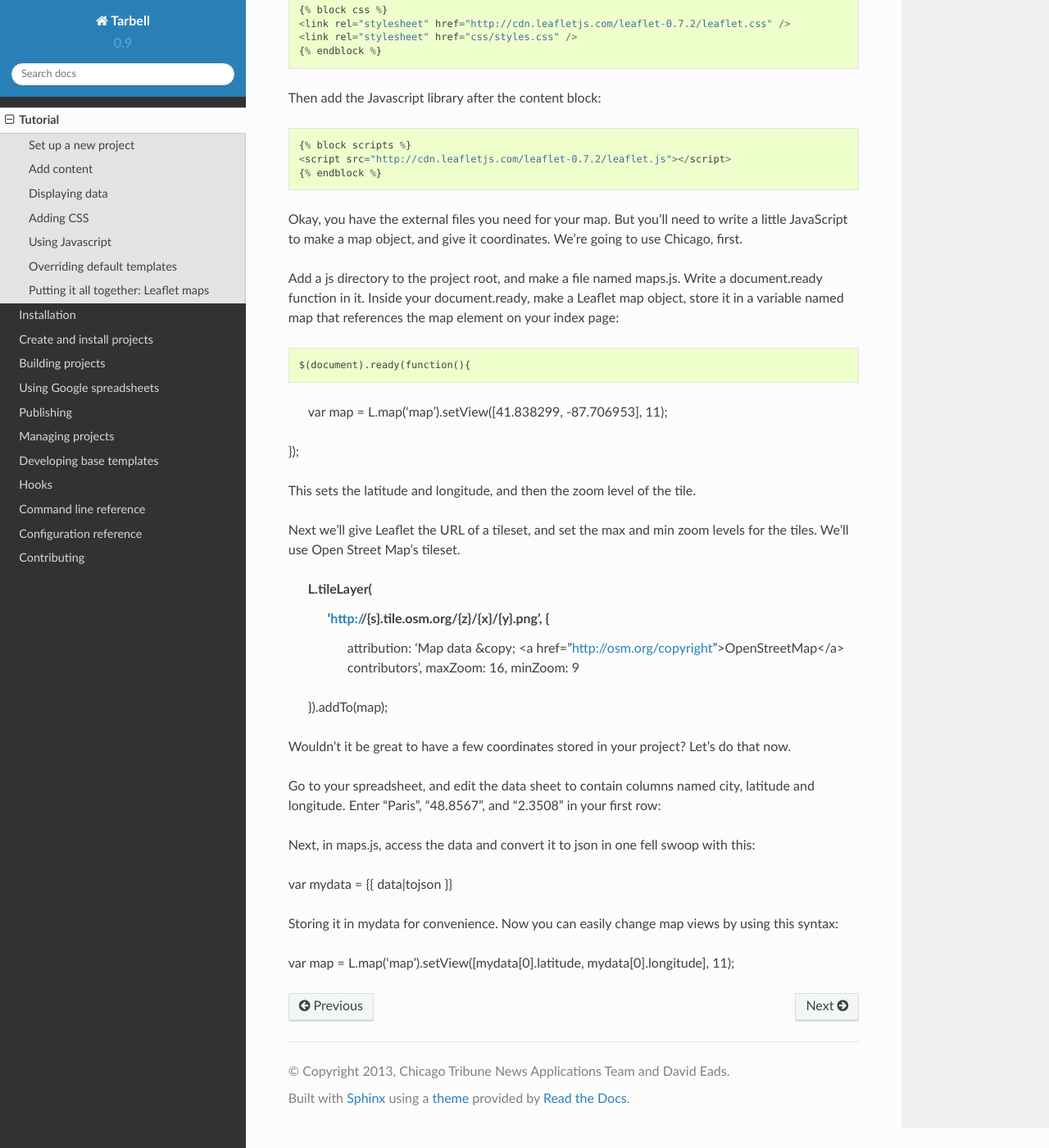
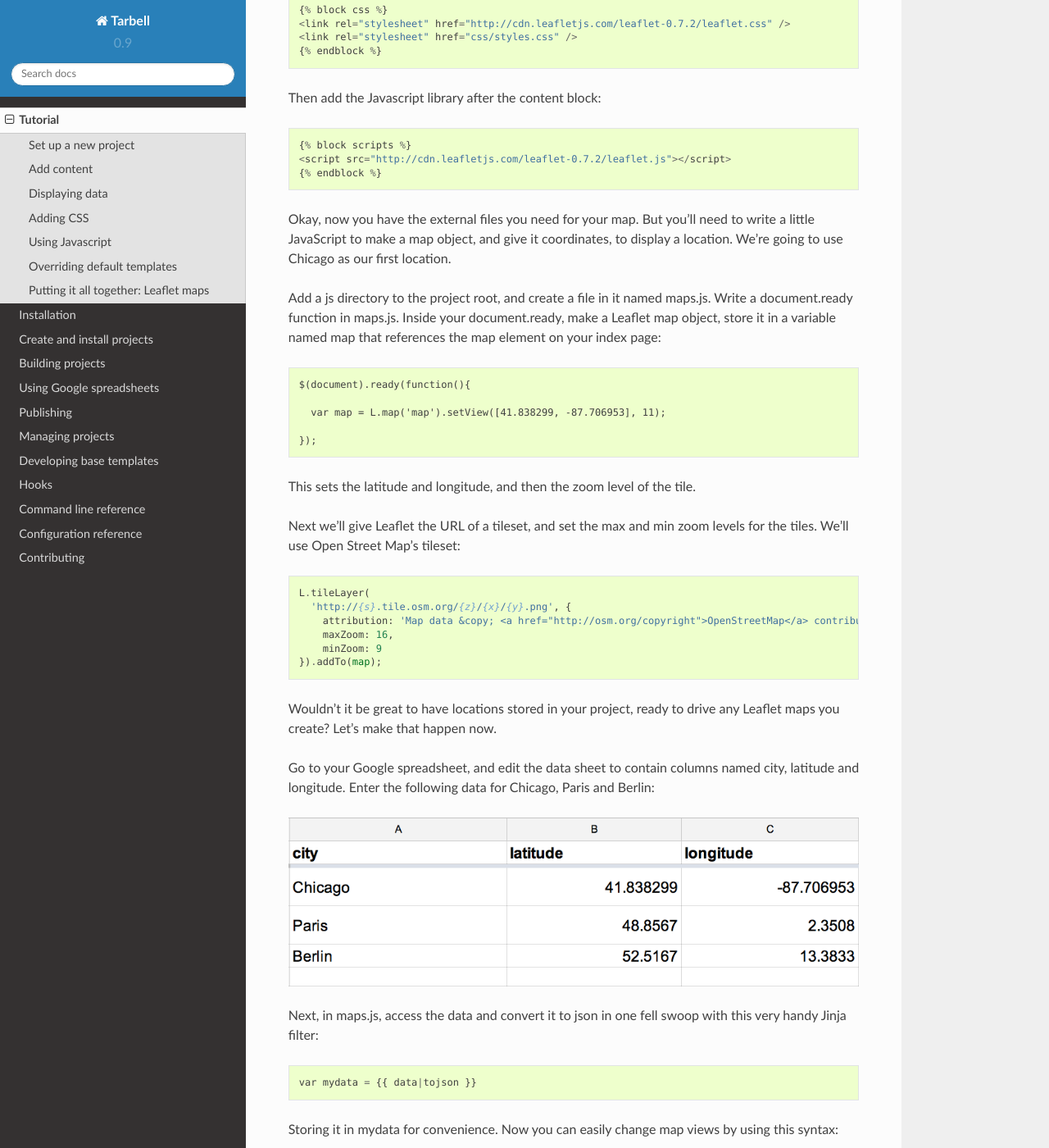
Before and after one commit to tarbell-project/tarbell, a Sphinx documentation site: the page built from tarbell/docs/tutorial.rst, in a window 1280 px wide and 1400 px high, scrolled down 8043 px. Shown: the whole window at 82% size. Built offline with Sphinx 7.4.7 and the Read the Docs theme 2.0.0, drawn with Linux system fonts in a browser that asks for light colours; some of the changed text lies outside the part shown.

Commit message:
updated tutorial.rst with leaflet walkthrough

```diff
--- a/tarbell/docs/tutorial.rst
+++ b/tarbell/docs/tutorial.rst
@@ -315,8 +315,7 @@ Let's set up a simple Leaflet map. Inside the content block, add a div that will
 
     <div id="map"></div>
 
-We'll need to set a height for this map with CSS, so let's create a stylesheet (by creating
-a css folder in the project root and making a styles.css file) and add that rule::
+We'll need to set a height for this map with CSS, so let's create a stylesheet (by creating a css folder in the project root and making a styles.css file) and add that rule::
 
   #map { height: 180px; }
 
@@ -333,19 +332,19 @@ Then add the Javascript library after the content block::
   <script src="http://cdn.leafletjs.com/leaflet-0.7.2/leaflet.js"></script>
   {% endblock %}
 
-Okay, you have the external files you need for your map. But you'll need to write a little JavaScript to make a map object, and give it coordinates. We're going to use Chicago, first.
+Okay, now you have the external files you need for your map. But you'll need to write a little JavaScript to make a map object, and give it coordinates, to display a location. We're going to use Chicago as our first location.
 
-Add a js directory to the project root, and make a file named maps.js. Write a document.ready function in it. Inside your document.ready, make a Leaflet map object, store it in a variable named map that references the map element on your index page::
+Add a js directory to the project root, and create a file in it named maps.js. Write a document.ready function in maps.js. Inside your document.ready, make a Leaflet map object, store it in a variable named map that references the map element on your index page::
 
-$(document).ready(function(){
+  $(document).ready(function(){
 
-  var map = L.map('map').setView([41.838299, -87.706953], 11);
+    var map = L.map('map').setView([41.838299, -87.706953], 11);
 
-});
+  });
 
 This sets the latitude and longitude, and then the zoom level of the tile.
 
-Next we'll give Leaflet the URL of a tileset, and set the max and min zoom levels for the tiles. We'll use Open Street Map's tileset.
+Next we'll give Leaflet the URL of a tileset, and set the max and min zoom levels for the tiles. We'll use Open Street Map's tileset::
 
   L.tileLayer(
     'http://{s}.tile.osm.org/{z}/{x}/{y}.png', {
@@ -355,14 +354,22 @@ Next we'll give Leaflet the URL of a tileset, and set the max and min zoom level
   }).addTo(map);
 
 
-Wouldn't it be great to have a few coordinates stored in your project? Let's do that now.
+Wouldn't it be great to have locations stored in your project, ready to drive any Leaflet maps you create? Let's make that happen now.
 
-Go to your spreadsheet, and edit the data sheet to contain columns named city, latitude and longitude. Enter "Paris", "48.8567", and "2.3508" in your first row::
+Go to your Google spreadsheet, and edit the data sheet to contain columns named city, latitude and longitude. Enter the following data for Chicago, Paris and Berlin:
 
-Next, in maps.js, access the data and convert it to json in one fell swoop with this::
+.. image:: leaflet_data.png
 
-var mydata = {{ data|tojson }}
+Next, in maps.js, access the data and convert it to json in one fell swoop with this very handy Jinja filter::
+
+  var mydata = {{ data|tojson }}
 
 Storing it in mydata for convenience. Now you can easily change map views by using this syntax::
 
-var map = L.map('map').setView([mydata[0].latitude, mydata[0].longitude], 11);
+  var map = L.map('map').setView([mydata[0].latitude, mydata[0].longitude], 11);
+
+  var map = L.map('map').setView([mydata[1].latitude, mydata[1].longitude], 11);
+
+For further reading on Leaflet Maps, including setting markers, we recommend this post:
+
+`Maps <http://docs.tribapps.com/maps.html>`_
```
Also changed, not shown: tarbell/docs/leaflet_data.png (added).
